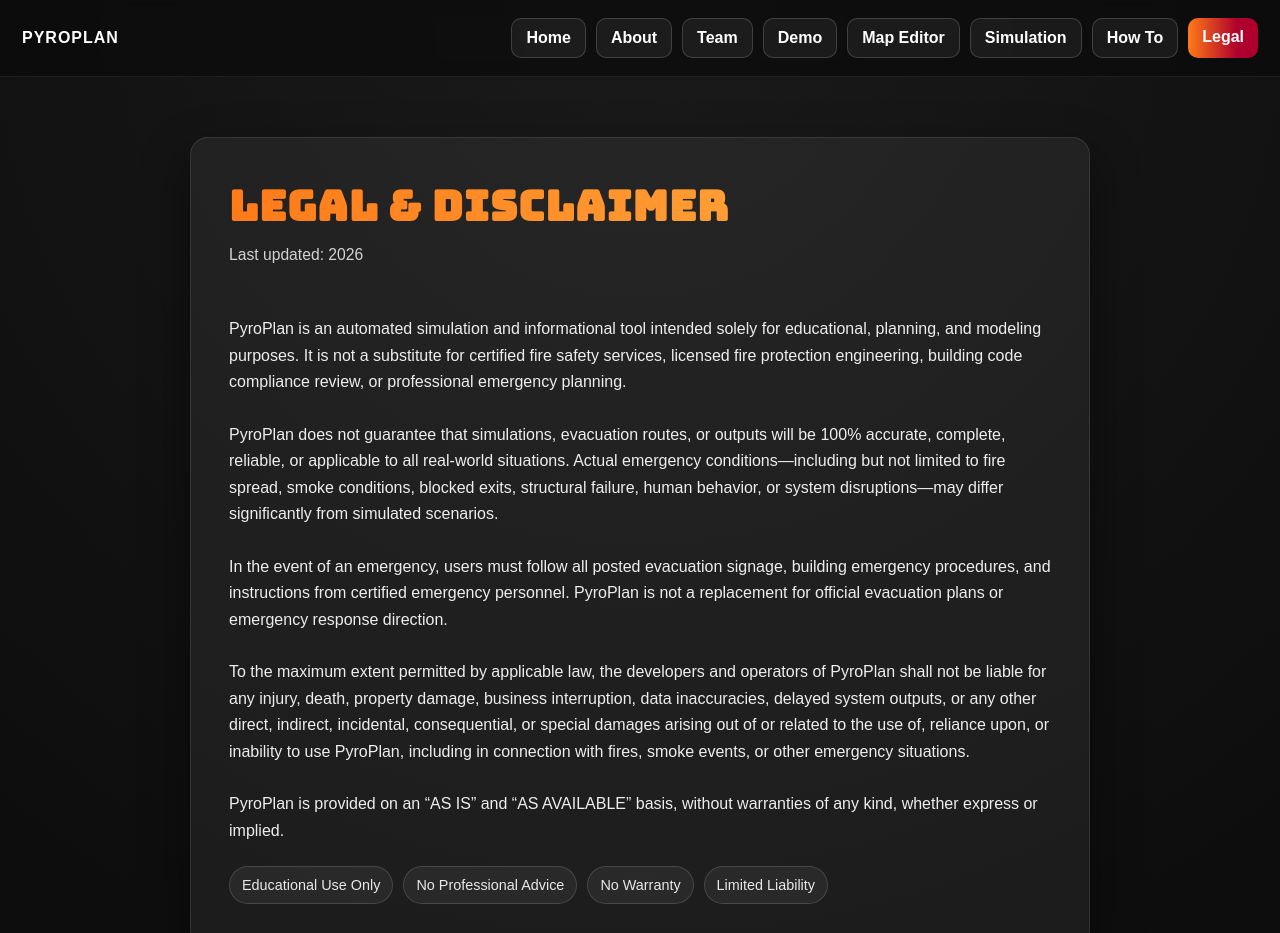
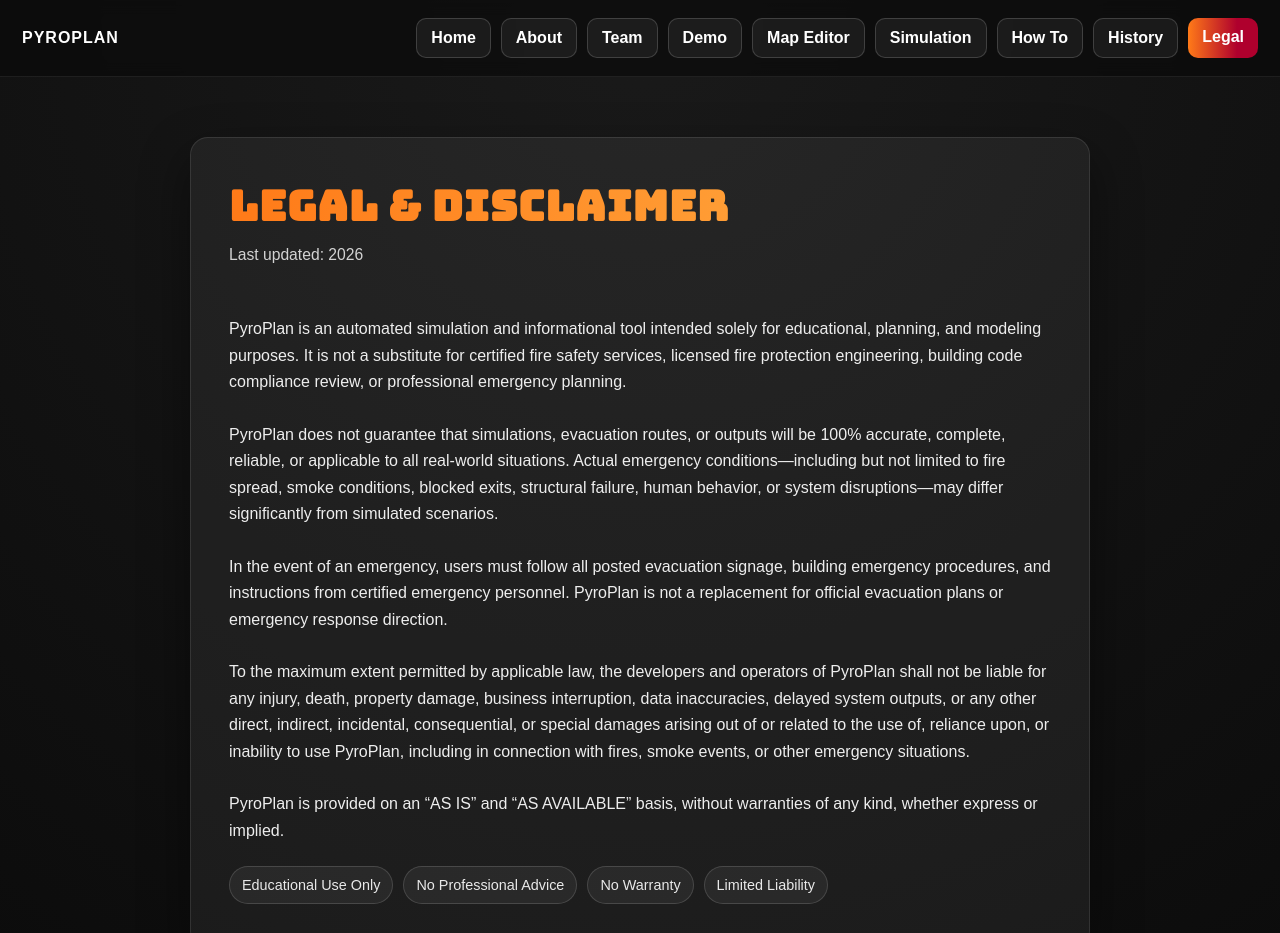
Before and after one commit to MBM056/2026-Hackathon, a website: page public/legal.html in a window 1280 px wide. Shown: the top 933 px of the page. Drawn offline with Linux system fonts and the light colour scheme.

Commit message:
fix button

```diff
--- a/public/legal.html
+++ b/public/legal.html
@@ -140,6 +140,7 @@
       <a class="btn" href="map-editor.html">Map Editor</a>
       <a class="btn" href="simulation.html">Simulation</a>
       <a class="btn" href="how-to.html">How To</a>
+      <a class="btn" href="history.html">History</a>
       <a class="btn btn-primary" href="legal.html">Legal</a>
     </div>
   </nav>
```
